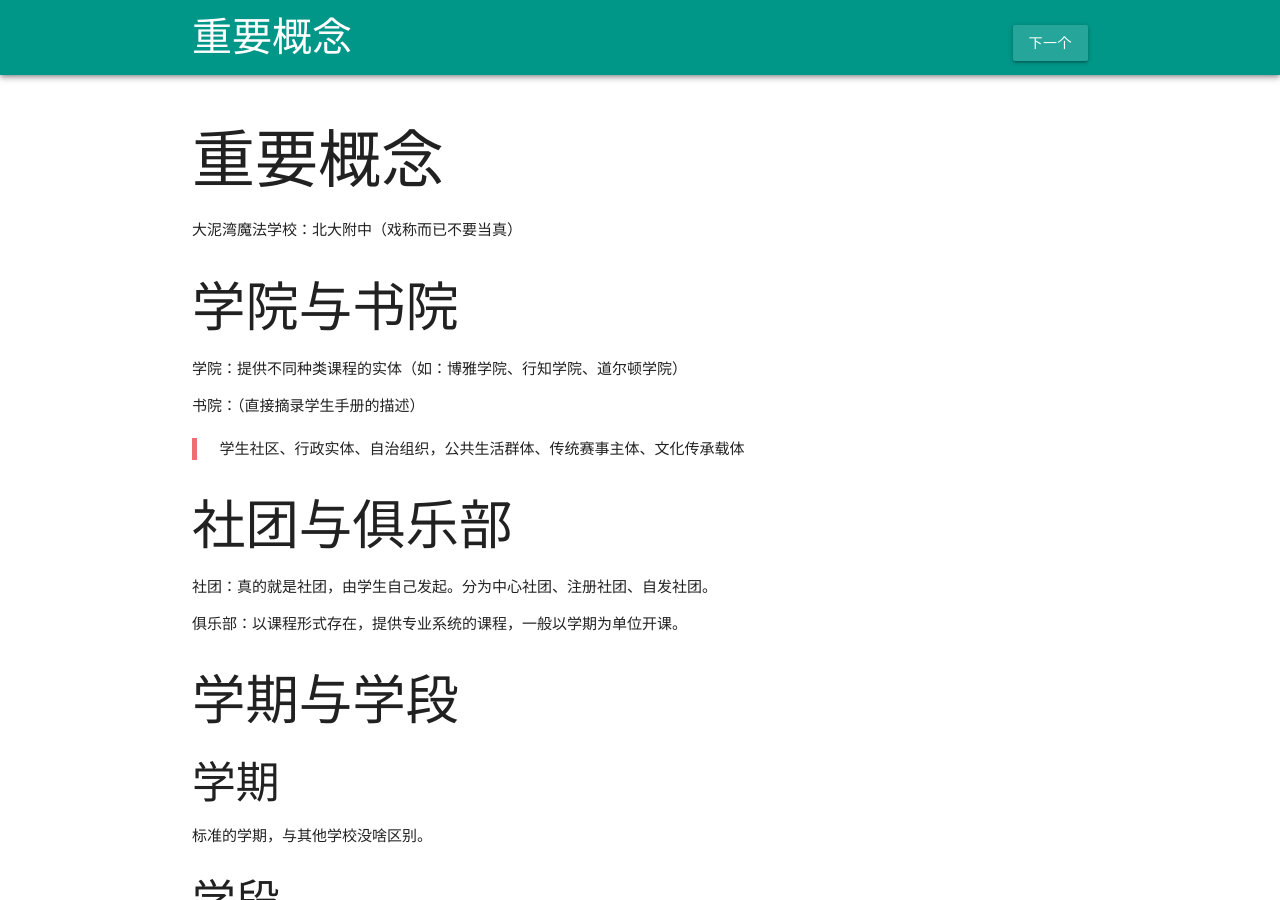
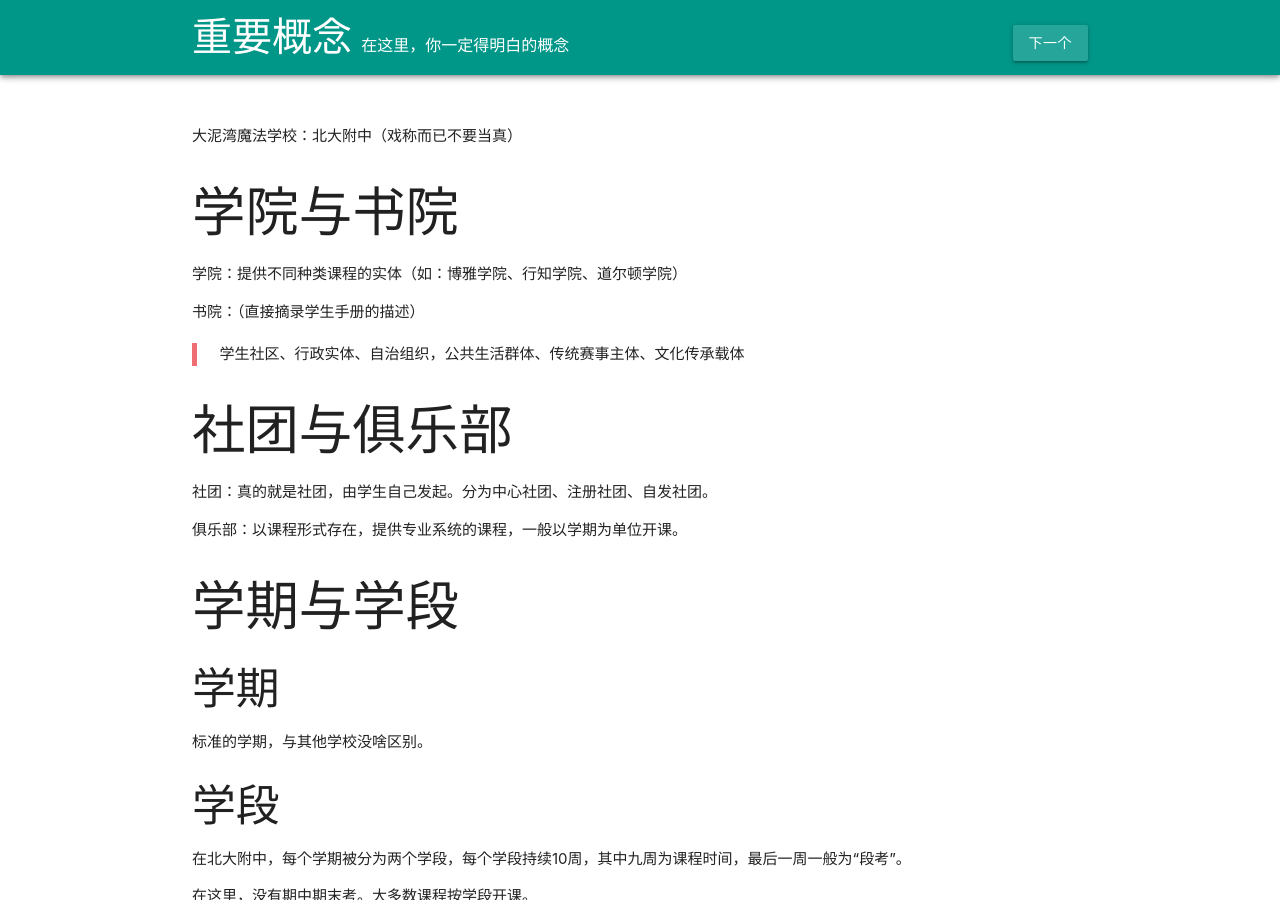
Before and after one commit to pkuschool/intro, a Jekyll site: the page built from 02-Concepts.md, in a window 1280 px wide and 900 px high. Built offline with Jekyll 4.4.1, drawn with Linux system fonts in a browser that asks for light colours; nearby versions of some CDN libraries; our own code applies the rules of GitHub Pages for plain Markdown files.

```diff
--- a/02-Concepts.md
+++ b/02-Concepts.md
@@ -2,14 +2,14 @@
 
 permalink: /02/
 title: 重要概念
-next: 03
+description: 在这里，你一定得明白的概念
+next: /03
 author:
     - 学生手册
     - 刘语辰
 
 ---
 
-# 重要概念
 
 大泥湾魔法学校：北大附中（戏称而已不要当真）
 
--- a/_layouts/default.html
+++ b/_layouts/default.html
@@ -12,7 +12,7 @@
 <body>
     <nav class=" teal white-text z-depth-2" style="width: 100%;height: 75px; padding-left: 15% ;padding-right: 15%;padding-top: 5px">
         <span style="font-size: 40px">{{ page.title }}</span>
-        <span class="flow-text" style="font-size: 20px">{{ page.description }}</span>
+        <span class="flow-text" style="font-size: 16px;margin-left: 5px;">{{ page.description }}</span>
         <a href="#" class="btn right" style="margin-top: 20px"><!-- <i class="material-icons">right-arrow</i> -->下一个</a>
     </nav>
     <div class="container" style="margin-top: 50px">
```
Also changed, not shown: 01-Welcome.md (+1 -3 lines), 03-layout.md (+1 -0 lines).
